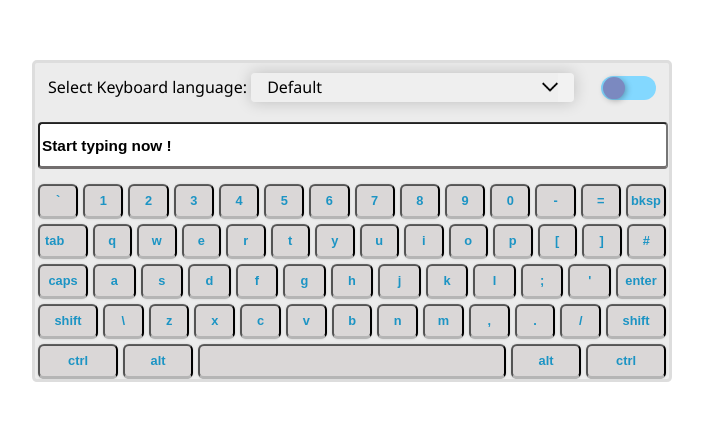
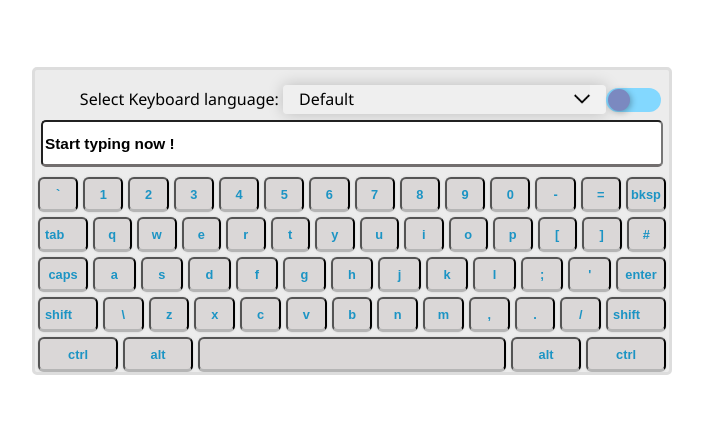
Before and after one commit to gwinnem/vue-keyboard-component, a Vue app: page / in a window 1280 px wide. Shown: the part 179-600 px from the top of the page, without its empty margins (288-991 px from the left). Built offline with nearby package versions, Linux system fonts and the light colour scheme.

Commit message:
Renamed css class

```diff
--- a/src/css/button-sizes.scss
+++ b/src/css/button-sizes.scss
@@ -1,19 +1,34 @@
 /*
   Styling function buttons
 */
-.hg-button-alt {
+button.hg-button-alt {
     max-width: 70px;
 }
 
-.hg-button-altleft {
+.hg-button-alt span {
+    text-align: center;
+    width: 100%;
+}
+
+button.hg-button-altleft {
     max-width: 70px;
 }
 
-.hg-button-altright {
+.hg-button-altleft span {
+    text-align: center;
+    width: 100%;
+}
+
+button.hg-button-altright {
     max-width: 70px;
 }
 
-.hg-button-ctrl {
+.hg-button-altright span {
+    text-align: center;
+    width: 100%;
+}
+
+button.hg-button-ctrl {
     max-width: 80px;
 }
 
@@ -22,7 +37,7 @@
     width: 100%;
 }
 
-.hg-button-ctrlleft {
+button.hg-button-ctrlleft {
     max-width: 80px;
 }
 
@@ -43,6 +58,11 @@
 .hg-button-shift {
     max-width: 70px;
     min-width: 60px;
+}
+
+.hg-button-shift span {
+    text-align: left;
+    width: 100%;
 }
 
 .hg-button-shiftleft {
--- a/src/css/dark-theme.scss
+++ b/src/css/dark-theme.scss
@@ -1,28 +1,41 @@
 /*
-  Theme: darkTheme
+  Theme: dark-theme
 */
-.darkTheme {
+.dark-theme {
   background-color: rgba(0, 0, 0, 0.8);
 }
 
-.darkTheme, .keyboard-input {
+.dark-theme ::placeholder { /* Chrome, Firefox, Opera, Safari 10.1+ */
+  color: white;
+  font-size: 0.8em;
+  font-weight: bolder;
+  opacity: 1; /* Firefox */
+}
+
+.dark-theme ::-ms-input-placeholder { /* Microsoft Edge */
+  color: black;
+  font-size: 0.8em;
+  font-weight: bolder;
+}
+
+.dark-theme .keyboard-input {
   background-color: #696666;
   border-bottom: 3px solid #726e6e;
   color: #FFFFFF;
 }
 
-.darkTheme .keyboard-border {
+.dark-theme .keyboard-border {
   border: 3px solid #e0dada;
   border-radius: 5px;
   padding: 5px;
 }
 
-.darkTheme, .selectText {
+.dark-theme, .selectText {
   color: white;
   font-size: 1em;
 }
 
-.darkTheme button.hg-button {
+.dark-theme button.hg-button {
   align-items: center;
   background: rgba(0, 0, 0, 0.5);
   color: white;
@@ -31,16 +44,16 @@
   justify-content: center;
 }
 
-.darkTheme button.hg-button:hover {
+.dark-theme button.hg-button:hover {
   background-color: #e2e2e8;
   color: black;
 }
 
-.darkTheme button.hg-button.hg-activeButton {
+.dark-theme button.hg-button.hg-activeButton {
   background: #58749f;
 }
 
-.darkTheme button.hg-button.hg-button-hold {
+.dark-theme button.hg-button.hg-button-hold {
   background: #ffffff;
   color: black;
 }
--- /dev/null
+++ b/src/css/keyboard-rows.scss
@@ -0,0 +1,21 @@
+.keyboard-rows {
+  margin-left: 3px;
+  margin-right: 3px;
+}
+
+.keyboard-row {
+  display: flex;
+  width: 100%;
+}
+
+.keyboard-row--first-row {
+  justify-items: right;
+}
+
+.keyboard-row:not(:last-child) {
+  margin-bottom: 5px;
+}
+
+.keyboard-row .hg-button:not(:last-child) {
+  margin-right: 5px;
+}
--- a/src/css/keyboard.scss
+++ b/src/css/keyboard.scss
@@ -2,20 +2,20 @@
  * Theme: hg-theme-default
  */
 
-.hg-theme-default ::placeholder { /* Chrome, Firefox, Opera, Safari 10.1+ */
+.keyboard ::placeholder { /* Chrome, Firefox, Opera, Safari 10.1+ */
   color: black;
   font-size: 0.8em;
   font-weight: bolder;
   opacity: 1; /* Firefox */
 }
 
-.hg-theme-default ::-ms-input-placeholder { /* Microsoft Edge */
+.keyboard ::-ms-input-placeholder { /* Microsoft Edge */
   color: black;
   font-size: 0.8em;
   font-weight: bolder;
 }
 
-.hg-theme-default {
+.keyboard {
   -webkit-font-smoothing: antialiased;
   -moz-osx-font-smoothing: grayscale;
   background-color: #ececec;
@@ -29,85 +29,56 @@
   z-index: 16001;
 }
 
-.hg-rows {
-  margin-left: 3px;
-  margin-right: 3px;
-}
-.hg-theme-default, .keyboard-border {
+.keyboard, .keyboard-border {
   border: 3px solid #dddddd;
   border-radius: 5px;
 }
 
-.hg-theme-default .keyboard-input {
+.keyboard .keyboard-input {
   background-color: white;
   border-bottom: 3px solid #726e6e;
-  border-radius: 4px;
+  border-radius: 5px;
   color: black;
   font-size: 1.2em;
   height: 40px;
-  margin-bottom: 15px;
-  margin-top: 10px;
-  width: 99%;
+  margin: 5px 3px 5px 3px;
+  width: 100%;
 }
 
-.hg-theme-default .selectText {
+.keyboard .selectText {
   color: black;
   font-size: 1em;
 }
 
-.hg-theme-default button.hg-button span {
+.keyboard button.hg-button span {
   color: #1c94c4;
   font-weight: bolder;
   pointer-events: none;
 }
-.hg-theme-default button.hg-button {
+.keyboard button.hg-button {
   border-radius: 4px;
   border-bottom: 3px solid #726e6e;
   font-size: 1em;
   overflow: hidden;
 }
 
-.hg-theme-default button.hg-button {
+.keyboard button.hg-button {
   display: inline-block;
   flex-grow: 1;
   cursor: pointer;
 }
 
-.hg-theme-default button.hg-button:hover {
+.keyboard button.hg-button:hover {
   border: 1px solid #fbcb09;
   font-weight: bold;
 }
 
-.hg-theme-default button.hg-button:hover span{
+.keyboard button.hg-button:hover span{
   font-weight: bold;
   color: #c77405;
 }
 
-.hg-theme-default .hg-row {
-  display: flex;
-}
-
-.hg-theme-default .hg-row:not(:last-child) {
-  margin-bottom: 5px;
-}
-
-.hg-theme-default .hg-row .hg-button:not(:last-child) {
-  margin-right: 5px;
-}
-
-.hg-theme-default .hg-row .hg-button-container {
-  margin-right: 5px;
-}
-
-.hg-theme-default .hg-row > div:last-child {
-  margin-right: 0;
-}
-
-.hg-theme-default .hg-row .hg-button-container {
-  display: flex;
-}
-
-.hg-theme-default button.hg-button {
+.keyboard button.hg-button {
   align-items: center;
   background: #dad7d7;
   border-bottom: 3px solid #b5b5b5;
--- a/src/css/media-queries.scss
+++ b/src/css/media-queries.scss
@@ -1,5 +1,5 @@
 @media (min-width: 480px) {
-  .hg-theme-default button.hg-button {
+  .keyboard button.hg-button {
     font-size: 0.8em;
     height: 20px;
     width: 15px;
@@ -26,7 +26,7 @@
 }
 
 @media (min-width: 1200px) {
-  .hg-theme-default button.hg-button {
+  .keyboard button.hg-button {
     height: 35px;
     width: 30px;
   }
--- a/src/lib/components/Keyboard.vue
+++ b/src/lib/components/Keyboard.vue
@@ -1,10 +1,10 @@
 <template>
   <div :class="mainCss">
-    <div class="hg-rows">
+    <div class="keyboard-rows">
       <div
         v-if="showLayoutSelector"
-        class="hb-row">
-        <div class="selectBox">
+        class="keyboard-row--first-row">
+        <div class="select-theme-switcher">
           Select Keyboard language:
           <select
             v-model="layoutName"
@@ -18,17 +18,17 @@
               {{ item.title }}
             </option>
           </select>
-          <div
+          <span
             v-if="props.enableThemeSwitcher"
             class="theme-switcher">
             <ThemeSwitcher
               :initial-state="true"
               :use-local-storage="true"
               @theme-switched="switchTheme"/>
-          </div>
+          </span>
         </div>
       </div>
-      <div class="hb-row">
+      <div class="keyboard-row">
         <input
           ref="keyboardInput"
           v-model="inputValue"
@@ -40,7 +40,7 @@
       <div
         v-for="(row, rowIndex) in keyboardPreview"
         :key="rowIndex"
-        class="hg-row"
+        class="keyboard-row"
         :data-layout-type="layoutType">
         <KeyboardButton
           v-for="(button, buttonIndex) in getRowOfButtons(row)"
@@ -124,7 +124,7 @@ const switchTheme = (value: string): void => {
   }
   sendDebugMessage(`switchTheme`, value);
   if (value === `dark-mode`) {
-    mainCss.value = `${orgCss} darkTheme`;
+    mainCss.value = `${orgCss} dark-theme`;
   } else {
     mainCss.value = orgCss;
   }
@@ -1028,18 +1028,19 @@ const onClick = (value: string): void => {
 
 <style lang="scss">
 @import "../../css/keyboard";
+@import "../../css/keyboard-rows";
 @import "../../css/dark-theme";
 @import "../../css/button-sizes";
 @import "../../css/select";
 @import "../../css/scrollbar";
 @import "../../css/media-queries";
 
-.selectBox {
-  margin: 10px;
+.select-theme-switcher {
+  margin: 15px 5px 0 5px;
 }
 
 .theme-switcher {
-  float: right;
+  float: right !important;
   margin-top: 3px;
 }
 </style>
```
